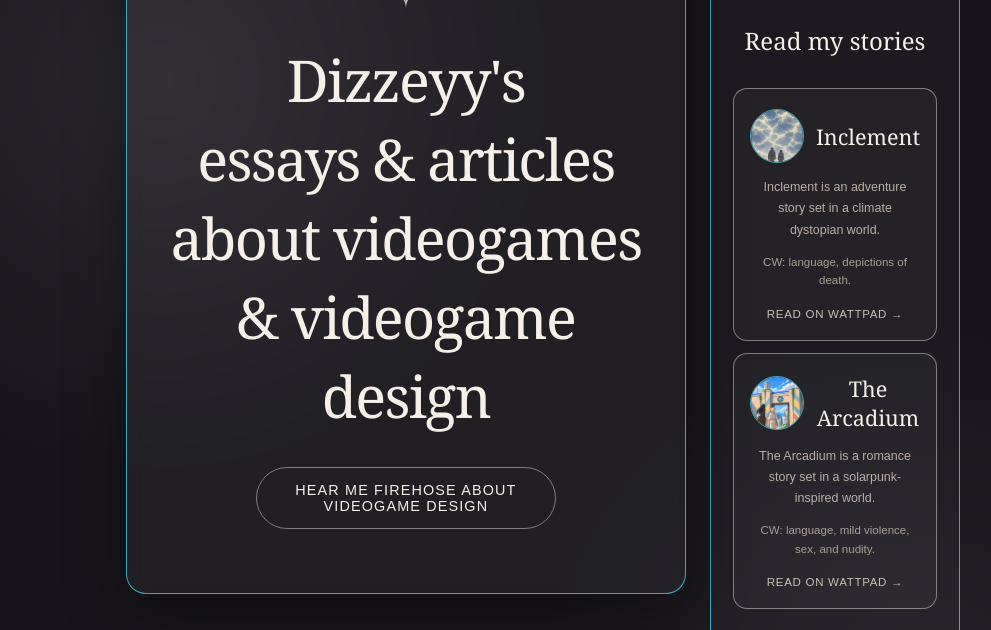
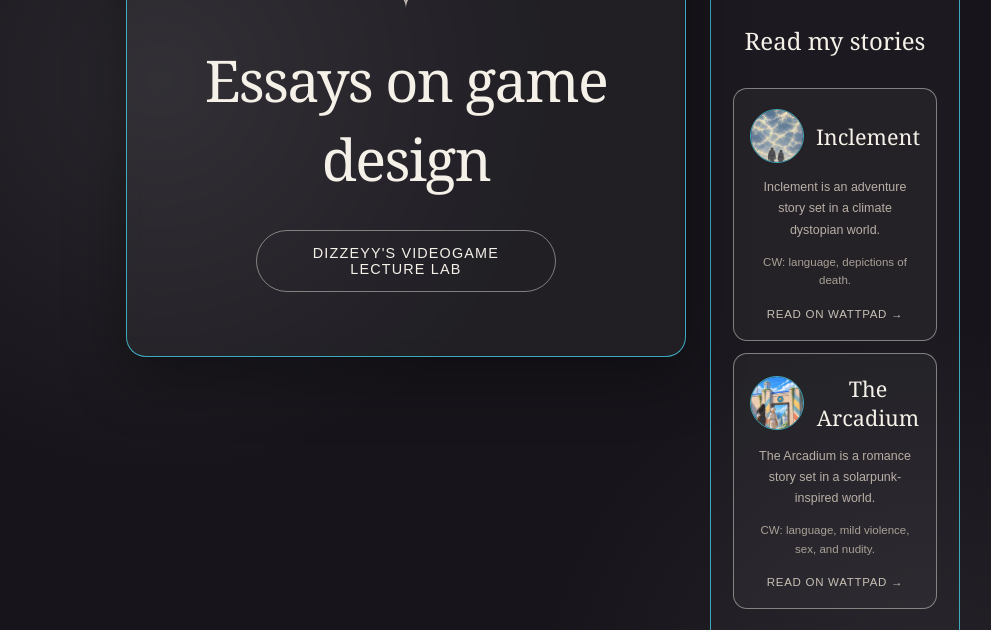
Before and after one commit to Dizzeyy/my-website, a plain HTML site: page index.html in a window 1280 px wide. Shown: the part 132-762 px from the top of the page, without its empty margins (97-1088 px from the left). Drawn offline with Linux system fonts and the light colour scheme.

Commit message:
Update index.html

```diff
--- a/index.html
+++ b/index.html
@@ -270,10 +270,10 @@
     <main>
       <div class="lab-icon">✧</div>
 
-      <h1>Dizzeyy's<br>essays &amp; articles about videogames &amp; videogame design</h1>
+      <h1>Essays on game design</h1>
 
       <a class="lab-button" href="lecture-lab.html">
-        Hear me firehose about videogame design
+        Dizzeyy's Videogame Lecture Lab
       </a>
     </main>
 
```
